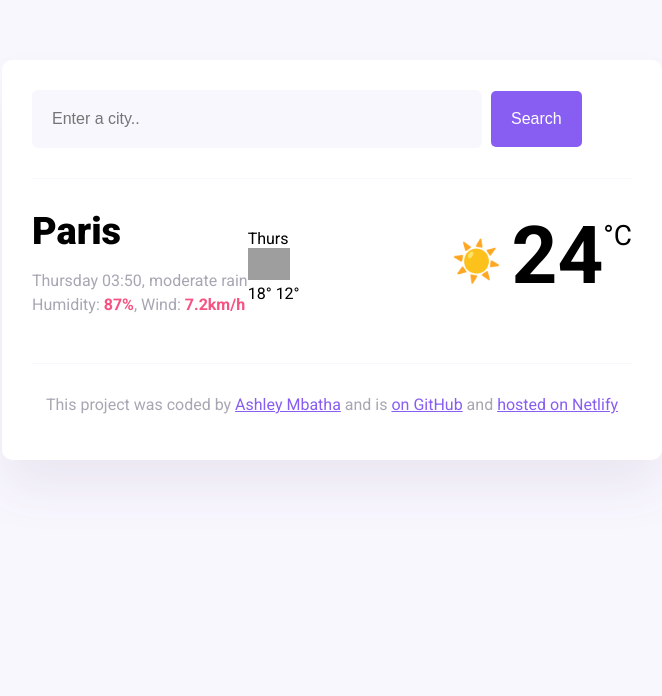
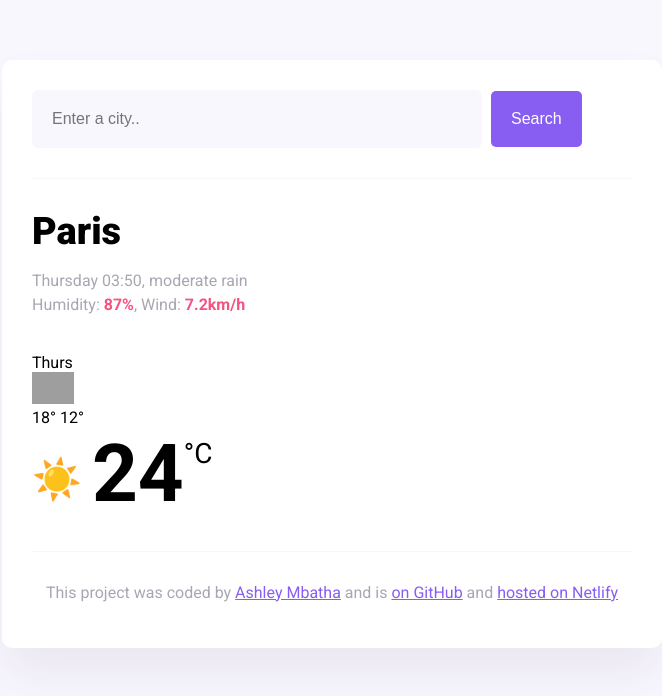
Before and after one commit to Ashley2112/SheCodes-Project, a website built with Parcel: page index.html in a window 1280 px wide. Shown: the whole page, without its empty margins (308-970 px from the left). Built offline with nearby package versions, Linux system fonts and the light colour scheme; grey boxes are pictures that could not be loaded.

Commit message:
Update styles.css

```diff
--- a/src/styles.css
+++ b/src/styles.css
@@ -97,11 +97,20 @@ footer {
   color: rgba(39, 33, 66, 0.4);
 }
 
-.row {
+.current-weather {
   display: flex;
+  flex-direction: column;
 }
 
 .weather-forecast {
-  flex: 1;
+  margin-top: 20px; /* Add some space between current-details and weather-forecast */
+}
+
+.main {
+  display: flex;
+  flex-direction: column;
+}
+
+.weather-forecast {
   margin-top: 20px; /* Add some space between current-temperature and weather-forecast */
 }
```
